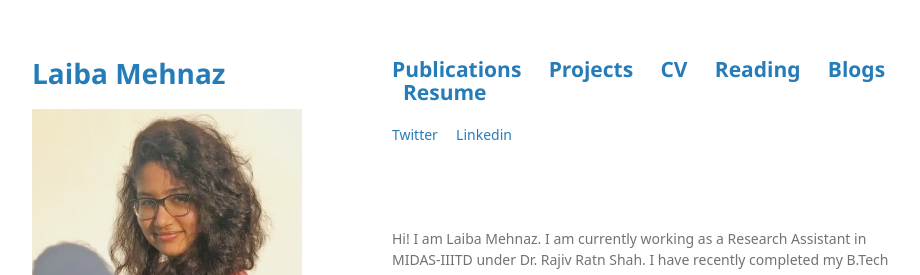
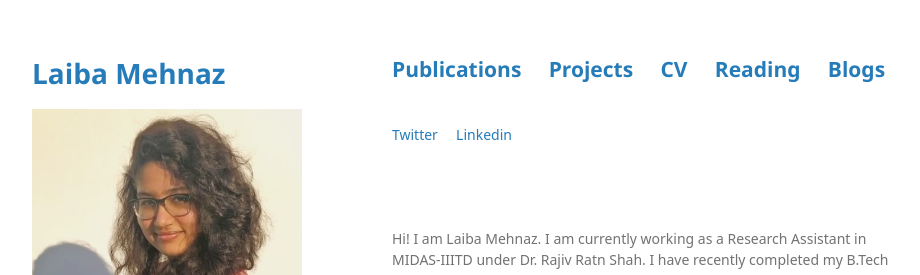
Before and after one commit to laibamehnaz/laibamehnaz.github.io, a Jekyll site: the page built from index.md, in a window 1280 px wide. Shown: the top 275 px of the page, without its empty margins (178-1098 px from the left). Built offline with Jekyll 4.4.1, drawn with Linux system fonts in a browser that asks for light colours; some web fonts are replaced; the repository's description, which GitHub fills in, is left out; our own code applies the rules of GitHub Pages for plain Markdown files.

Commit message:
Update index.md

```diff
--- a/index.md
+++ b/index.md
@@ -5,7 +5,7 @@ layout: default
 
 
 
-## [Publications](./publication.html) &nbsp;   &nbsp; [Projects](./projects.html) &nbsp;    &nbsp; <a href="https://github.com/laibamehnaz/laibamehnaz.github.io/assets/LaibaMehnaz_Resume_2021.pdf" target="_blank">CV </a> &nbsp;    &nbsp; [Reading](./reading.html)   &nbsp;    &nbsp; [Blogs](./Blogs.html)  &nbsp;  [Resume](./CV.html)
+## [Publications](./publication.html) &nbsp;   &nbsp; [Projects](./projects.html) &nbsp;    &nbsp; <a href="./assets/LaibaMehnaz_Resume_2021.pdf" target="_blank">CV </a> &nbsp;    &nbsp; [Reading](./reading.html)   &nbsp;    &nbsp; [Blogs](./Blogs.html)  &nbsp;
  [Twitter](https://twitter.com/LaibaMehnaz)  &nbsp;    &nbsp;  [Linkedin](https://www.linkedin.com/in/laiba-mehnaz-a81455158/)
 
 <br>
```
